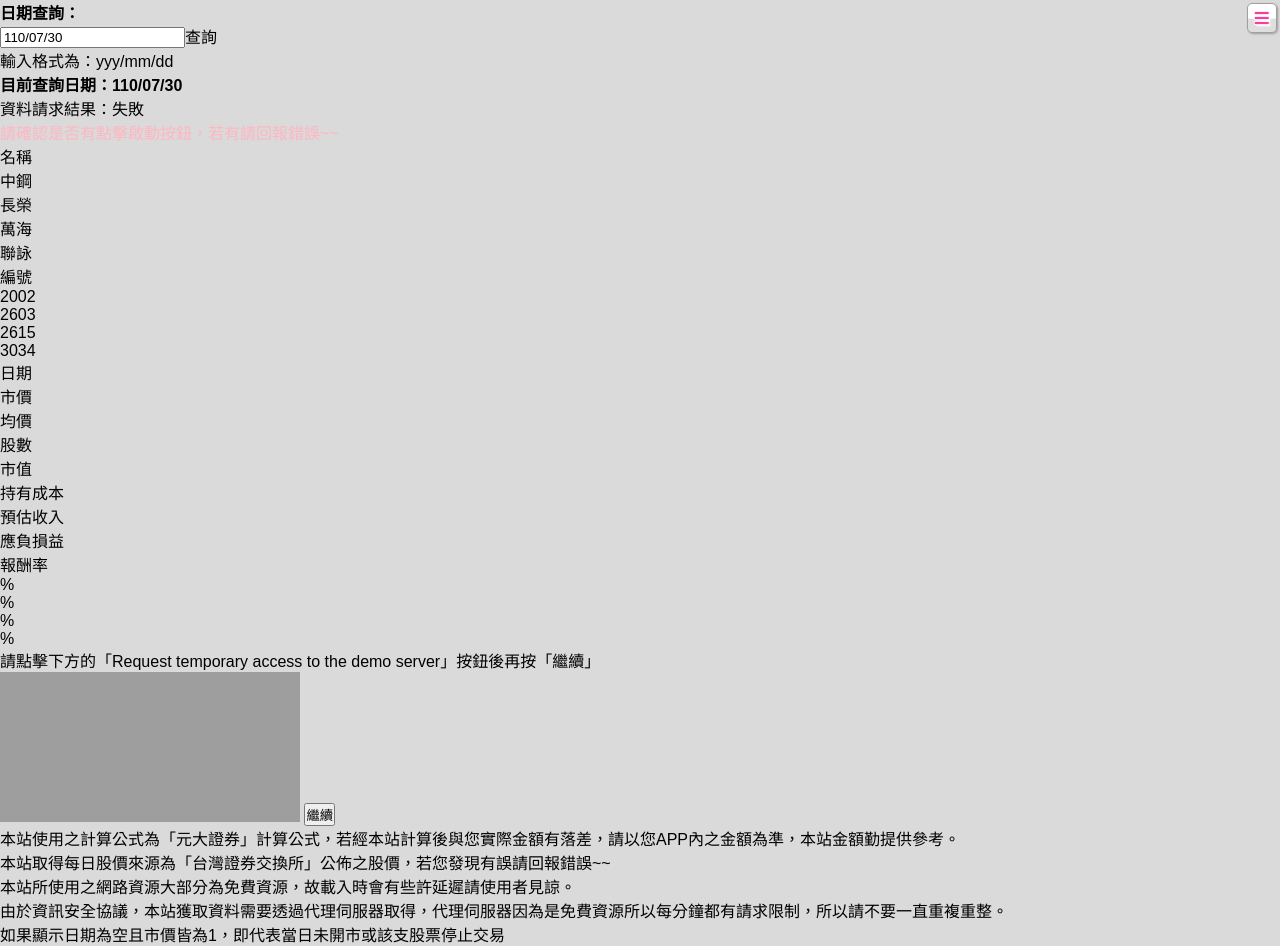
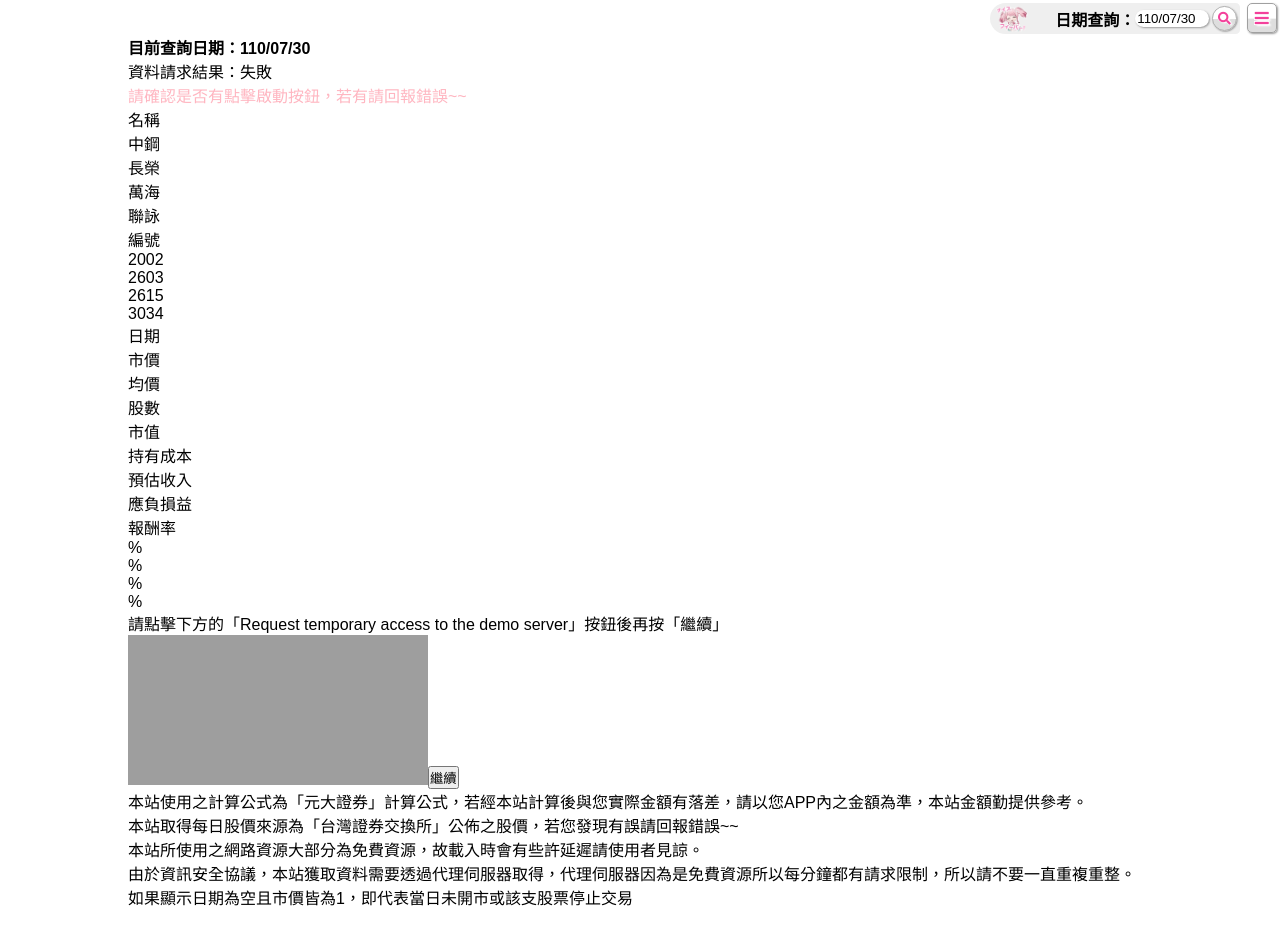
Before and after one commit to chuang030/stockmoneyrecord, a PHP site: page / in a window 1280 px wide. After the commit the page ends 906 px from the top, so only its background shows below. Run offline with PHP 8.4, Linux system fonts and the light colour scheme; some libraries are stand-ins or nearby versions; grey boxes are pictures that could not be loaded.

Commit message:
CSS更新
查詢框完成

```diff
--- a/_index.html
+++ b/_index.html
@@ -103,13 +103,22 @@
         </div>
 
     </header>
+    <div id="wrapper" class="wrapper">
         <div id="app" class="c">
+            <div class="top-box">
+                <div class="top-box-title-icon">
+                    <img src="images/topBox/titleIcon.png" alt="">
+                </div>
                 <div class="search-box">
                     <h4>日期查詢：</h4>
                     <input type="text" v-model="selectToday">
-            <a href="#" @click.prevent="toDate(selectToday)">查詢</a>
-            <p>輸入格式為：yyy/mm/dd</p>
+                    <a href="#" @click.prevent="toDate(selectToday)">
+                        <i class="fas fa-search"></i>
+                    </a>
                 </div>
+                <!-- <p>輸入格式為：yyy/mm/dd</p> -->
+            </div>
+            <div class="content">
                 <div class="state-box">
                     <div class="state-box-title">
                         <h4 v-if="fullDateTW === ''">目前查詢日期：{{selectToday}}</h4>
@@ -118,7 +127,6 @@
                         <p style="color: lightpink;">{{ hintMessage }}</p>
                     </div>
                 </div>
-        <div class="content">
                 <div id="date" class="item-box">
                     <div class="item-box-title">名稱</div>
                     <li v-for="(item, key) in item">{{ item.sName }}</li>
@@ -163,8 +171,6 @@
                     <div class="item-box-title">報酬率</div>
                     <li v-for="(itemList, key) in dataObjClass">{{ itemList.profitAndLossPercentage[0] }}%</li>
                 </div>
-        </div>
-    </div>
                 <div class="hint-box">
                     <p>請點擊下方的<span>「Request temporary access to the demo server」</span>按鈕後再按<span>「繼續」</span></p>
                 </div>
@@ -177,6 +183,11 @@
                     <p>由於資訊安全協議，本站獲取資料需要透過代理伺服器取得，代理伺服器因為是免費資源所以每分鐘都有請求限制，所以請不要一直重複重整。</p>
                     <p>如果顯示日期為空且市價皆為1，即代表當日未開市或該支股票停止交易</p>
                 </div>
+            </div>
+        </div>
+    </div>
+
+
 </body>
 <script src="https://ajax.googleapis.com/ajax/libs/jquery/3.6.0/jquery.min.js"></script>
 <script src="https://unpkg.com/vue@next"></script>
@@ -188,15 +199,15 @@
 
 <script>
     const navOpenBtn = document.getElementById("nav-open-btn");
-const navBar =  document.getElementById("nav-bar");
-const navCloseBtn =  document.getElementById("nav-close-btn");
+    const navBar = document.getElementById("nav-bar");
+    const navCloseBtn = document.getElementById("nav-close-btn");
 
-navOpenBtn.addEventListener("click",function(){
-    navBar.style.transform =  "scale(1)";
+    navOpenBtn.addEventListener("click", function () {
+        navBar.style.transform = "scale(1)";
     })
 
-navCloseBtn.addEventListener("click",function(){
-    navBar.style.transform =  "scale(0)";
+    navCloseBtn.addEventListener("click", function () {
+        navBar.style.transform = "scale(0)";
     })
 
 </script>
--- a/css/style.css
+++ b/css/style.css
@@ -283,7 +283,6 @@ img {
     width: calc(100% / 12 * 12);
   }
   body {
-    background-color: #dadada;
     position: relative;
   }
   body header {
@@ -302,7 +301,7 @@ img {
     background: linear-gradient(white 50%, #f2f2f2 52%, #dedede 54%);
     -webkit-box-shadow: 1px 1px 2px #9c9c9c;
             box-shadow: 1px 1px 2px #9c9c9c;
-    position: absolute;
+    position: fixed;
     top: 0%;
     right: 0%;
     min-width: 30px;
@@ -341,6 +340,9 @@ img {
     max-width: 414px;
     margin: 0.5em;
     padding: 0.5em;
+    border: #a0a0a0 1px solid;
+    -webkit-box-shadow: 1px 1px 2px #9c9c9c;
+            box-shadow: 1px 1px 2px #9c9c9c;
     border-radius: 5px;
     background-color: white;
     display: -webkit-box;
@@ -404,9 +406,108 @@ img {
   body header .nav-bar nav ul li a span img {
     max-width: 25px;
   }
+  body .wrapper #app {
+    display: -webkit-box;
+    display: -ms-flexbox;
+    display: flex;
+    -ms-flex-wrap: wrap;
+        flex-wrap: wrap;
+    -webkit-box-pack: center;
+        -ms-flex-pack: center;
+            justify-content: center;
+    overflow: hidden;
+  }
+  body .wrapper #app .top-box {
+    margin-top: 0.2em;
+    width: 70%;
+    max-width: 250px;
+    background-color: #efefef;
+    border-radius: 25px;
+    border-top-left-radius: 90px;
+    border-bottom-left-radius: 90px;
+    position: fixed;
+    top: 0%;
+    right: 40px;
+    display: -webkit-box;
+    display: -ms-flexbox;
+    display: flex;
+    -ms-flex-wrap: wrap;
+        flex-wrap: wrap;
+    -webkit-box-pack: end;
+        -ms-flex-pack: end;
+            justify-content: flex-end;
+  }
+  body .wrapper #app .top-box .top-box-title-icon {
+    position: absolute;
+    top: 0%;
+    left: 2.5%;
+  }
+  body .wrapper #app .top-box .top-box-title-icon img {
+    width: 45%;
+  }
+  body .wrapper #app .top-box .search-box {
+    position: relative;
+    display: -webkit-box;
+    display: -ms-flexbox;
+    display: flex;
+    -ms-flex-wrap: wrap;
+        flex-wrap: wrap;
+    -webkit-box-pack: end;
+        -ms-flex-pack: end;
+            justify-content: flex-end;
+    -webkit-box-align: center;
+        -ms-flex-align: center;
+            align-items: center;
+  }
+  body .wrapper #app .top-box .search-box h4 {
+    display: inline-block;
+  }
+  body .wrapper #app .top-box .search-box input {
+    width: 30%;
+    max-width: 75px;
+    min-width: 70px;
+    border: white;
+    border-radius: 10px;
+    -webkit-box-shadow: 1px 1px 2px #9c9c9c;
+            box-shadow: 1px 1px 2px #9c9c9c;
+  }
+  body .wrapper #app .top-box .search-box a {
+    margin: 0.2em;
+    padding: 0.2em;
+    min-width: 120px;
+    border: #a0a0a0 1px solid;
+    border-radius: 5px;
+    font-weight: bold;
+    text-align: center;
+    text-shadow: -0.75px -0.75px 0 white, 0.75px -0.75px 0 white, -0.75px 0.75px 0 white, 0.75px 0.75px 0 white, 2px 2px 2px white;
+    background: -webkit-gradient(linear, left top, left bottom, color-stop(50%, white), color-stop(52%, #f2f2f2), color-stop(54%, #dedede));
+    background: linear-gradient(white 50%, #f2f2f2 52%, #dedede 54%);
+    -webkit-box-shadow: 1px 1px 2px #9c9c9c;
+            box-shadow: 1px 1px 2px #9c9c9c;
+    margin: 0;
+    padding: 0.4em;
+    min-width: 0px;
+    color: #f3419b;
+    border-radius: 50%;
+    -webkit-box-pack: center;
+        -ms-flex-pack: center;
+            justify-content: center;
+    -webkit-box-align: center;
+        -ms-flex-align: center;
+            align-items: center;
+    display: -webkit-inline-box;
+    display: -ms-inline-flexbox;
+    display: inline-flex;
+    -webkit-transform: scale(0.8);
+            transform: scale(0.8);
+  }
+  body .wrapper #app .content {
+    margin-top: 35px;
+    width: 80%;
+  }
 }
 
-@media only screen and (min-width: 1024px) {
+@media only screen and (min-width: 768px) {
   .grid-m-1 {
     width: calc(100% / 12 * 1);
   }
--- a/sass/style.scss
+++ b/sass/style.scss
@@ -2,9 +2,9 @@
 
 @media only screen and (min-width: 320px) {
     @include phone-grid-s;
-    $themeColor : rgb(243, 65, 155);
+    $themeColor: rgb(243, 65, 155);
 
-    @mixin menu-btn-style {
+    @mixin theme-btn-style {
         margin       : 0.2em;
         padding      : 0.2em;
         min-width    : 120px;
@@ -24,26 +24,26 @@
     }
 
     body {
-        background-color: rgb(218, 218, 218);
-        position        : relative;
+        // background-color: rgb(218, 218, 218);
+        position: relative;
 
         header {
             position: relative;
 
             .nav-open-btn {
-                @include menu-btn-style;
-                position: absolute;
-                top: 0%;
-                right: 0%;
+                @include theme-btn-style;
+                position       : fixed;
+                top            : 0%;
+                right          : 0%;
                 min-width      : 30px;
                 max-width      : 30px;
                 height         : 30px;
                 padding        : 0.4em;
-                color: $themeColor;
+                color          : $themeColor;
                 display        : flex;
                 justify-content: center;
                 align-items    : center;
-                cursor: pointer;
+                cursor         : pointer;
             }
 
             .nav-bar {
@@ -53,13 +53,15 @@
                 left           : 0%;
                 display        : flex;
                 justify-content: center;
-                transform: scale(0);
-                transition: all 250ms ease;
+                transform      : scale(0);
+                transition     : all 250ms ease;
 
                 nav {
                     max-width       : 414px;
                     margin          : 0.5em;
                     padding         : 0.5em;
+                    border       : rgba(160, 160, 160, 255) 1px solid;
+                    box-shadow: 1px 1px 2px rgb(156, 156, 156);
                     border-radius   : 5px;
                     background-color: white;
                     display         : flex;
@@ -95,7 +97,7 @@
 
                         li {
                             a {
-                                @include menu-btn-style;
+                                @include theme-btn-style;
                                 display : inline-block;
                                 position: relative;
 
@@ -115,14 +117,88 @@
             }
         }
 
+        .wrapper {
 
+            #app {
+                display: flex;
+                flex-wrap: wrap;
+                justify-content: center;
+                overflow: hidden;
+
+                .top-box {
+                    margin-top               : 0.2em;
+                    width                    : 70%;
+                    max-width: 250px;
+                    background-color         : rgb(239, 239, 239);
+                    border-radius            : 25px;
+                    border-top-left-radius   : 90px;
+                    border-bottom-left-radius: 90px;
+                    position                 : fixed;
+                    top                      : 0%;
+                    right                    : 40px;
+                    display: flex;
+                    flex-wrap: wrap;
+                    justify-content: flex-end;
+
+                    .top-box-title-icon{
+                        position: absolute;
+                        top: 0%;
+                        left: 2.5%;
+                        img{
+                            width: 45%;
+                        }
+                    }
+
+                    .search-box {
+                        position       : relative;
+                        display        : flex;
+                        flex-wrap      : wrap;
+                        justify-content: flex-end;
+                        align-items    : center;
+
+                        h4 {
+                            display: inline-block;
+                        }
+
+                        input {
+                            width        : 30%;
+                            max-width    : 75px;
+                            min-width    : 70px;
+                            border       : white;
+                            border-radius: 10px;
+                            box-shadow: 1px 1px 2px rgb(156, 156, 156);
+                        }
+
+                        a {
+                            @include theme-btn-style;
+                            margin         : 0;
+                            padding        : 0.4em;
+                            min-width      : 0px;
+                            color          : $themeColor;
+                            border-radius  : 50%;
+                            justify-content: center;
+                            align-items    : center;
+                            display        : inline-flex;
+                            transform      : scale(0.8);
+                        }
+                    }
+                }
+
+                .content {
+                    margin-top: 35px;
+                    width: 80%;
+                    .state-box {
+
+                        .state-box-title {
+
+                        }
+                    }
+                }
+            }
+        }
     }
-
-
-
-    #app {}
 }
 
-@media only screen and (min-width: 1024px) {
+@media only screen and (min-width: 768px) {
     @include table-grid;
 }
```
Also changed, not shown: images/topBox/titleIcon.png (added), 1 other file. Lines whose indentation alone changed are shown as unchanged.
